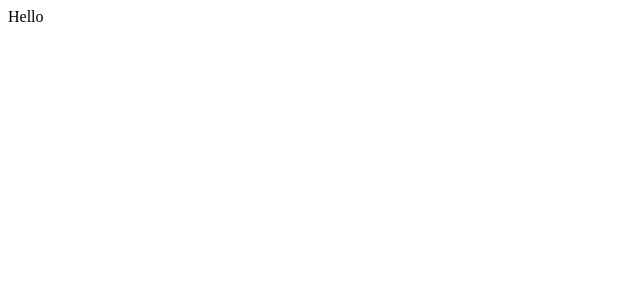
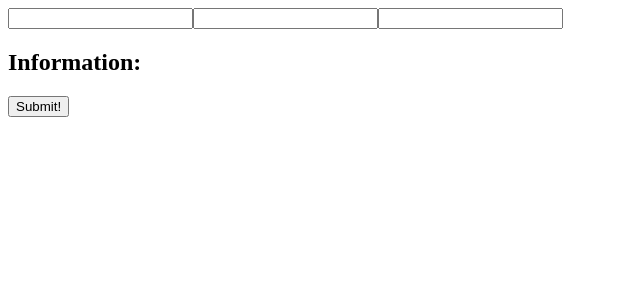
Before and after one commit to sang092696/cv_project, a React (Create React App) app: page / in a window 1280 px wide. Shown: the top 300 px of the page, without its empty margins (0-640 px from the left). Built offline with nearby package versions, Linux system fonts and the light colour scheme.

Commit message:
Created components for App, General Info, and to Print Info

```diff
--- a/src/App.js
+++ b/src/App.js
@@ -2,12 +2,76 @@ import React from 'react';
 
 class App extends React.Component{
 
+    constructor(props){
+        super(props);
+
+        this.state={
+            name:'',
+            email:'',
+            phoneNumber:'',
+            info:''
+        }
+        this.handleChange = this.handleChange.bind(this)
+        this.handleSubmit=this.handleSubmit.bind(this)
+    }
+
+    handleChange(e){
+        const value = e.target.value
+        this.setState({
+            ...this.state,
+            [e.target.name]: value
+        })
+    }
+
+    handleSubmit(e){
+        e.preventDefault();
+        this.setState({
+            info:this.state.name
+        })
+    }
+
     render(){
 
         return(
-            <div>Hello</div>
+            <form onSubmit={this.handleSubmit}>
+                <GenInfo name={this.state.name} email={this.state.email} number={this.state.phoneNumber} handleChange={this.handleChange}/>
+                <ReturnInfo info={this.state.info} />
+                <button type='submit'>Submit!</button>
+            </form>
+
         );
     }
 }
 
+class GenInfo extends React.Component{
+    constructor(props){
+        super(props);
+    }
+
+    render(){
+
+        return(
+            <div>
+                <input name="name" value={this.props.name} onChange={this.props.handleChange}></input>
+                <input name="email" value={this.props.email} onChange={this.props.handleChange}></input>
+                <input name="number" value={this.props.phoneNumber} onChange={this.props.handleChange}></input>
+            </div>
+        );
+    }
+}
+
+class ReturnInfo extends React.Component{
+    constructor(props){
+        super(props)
+    }
+    render(){
+        return(
+            <div>
+                <h2>Information:</h2>
+                <p>{this.props.info}</p>
+            </div>
+        )
+    }
+}
+
 export default App;
```
